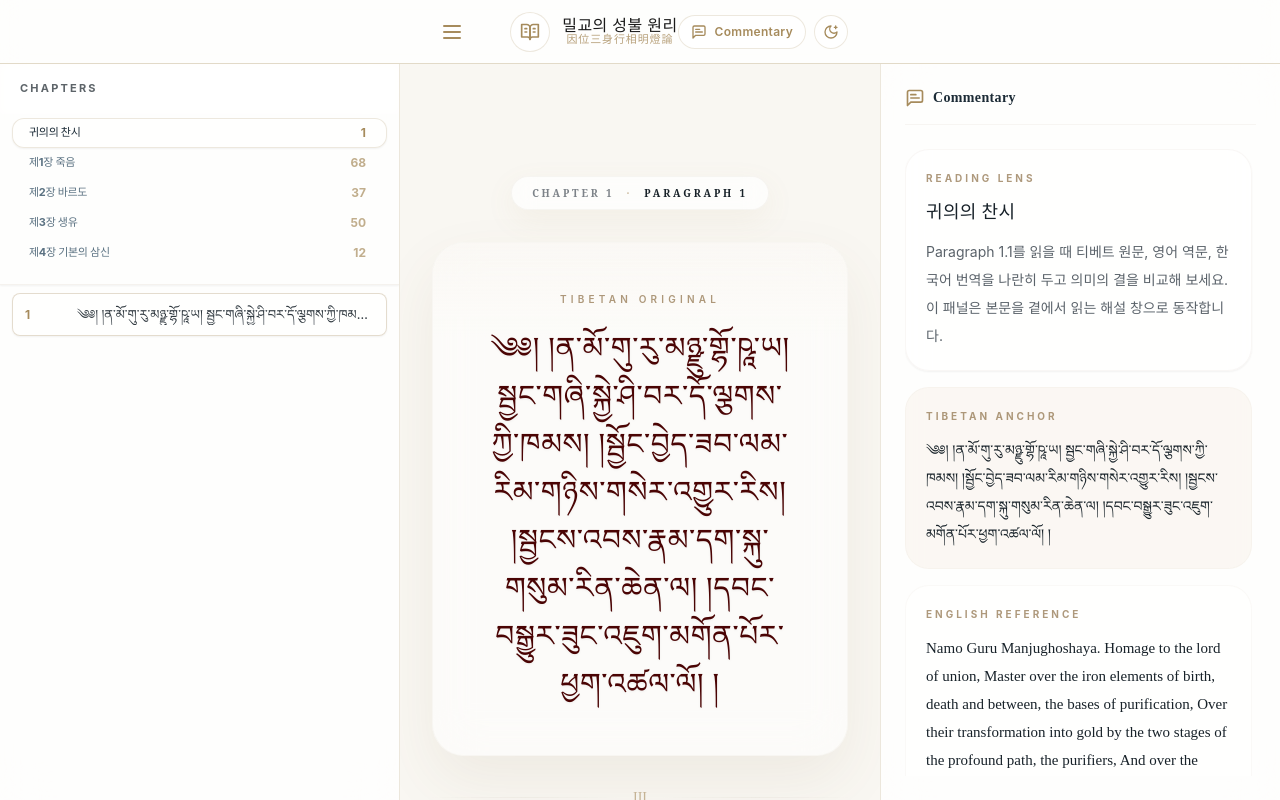
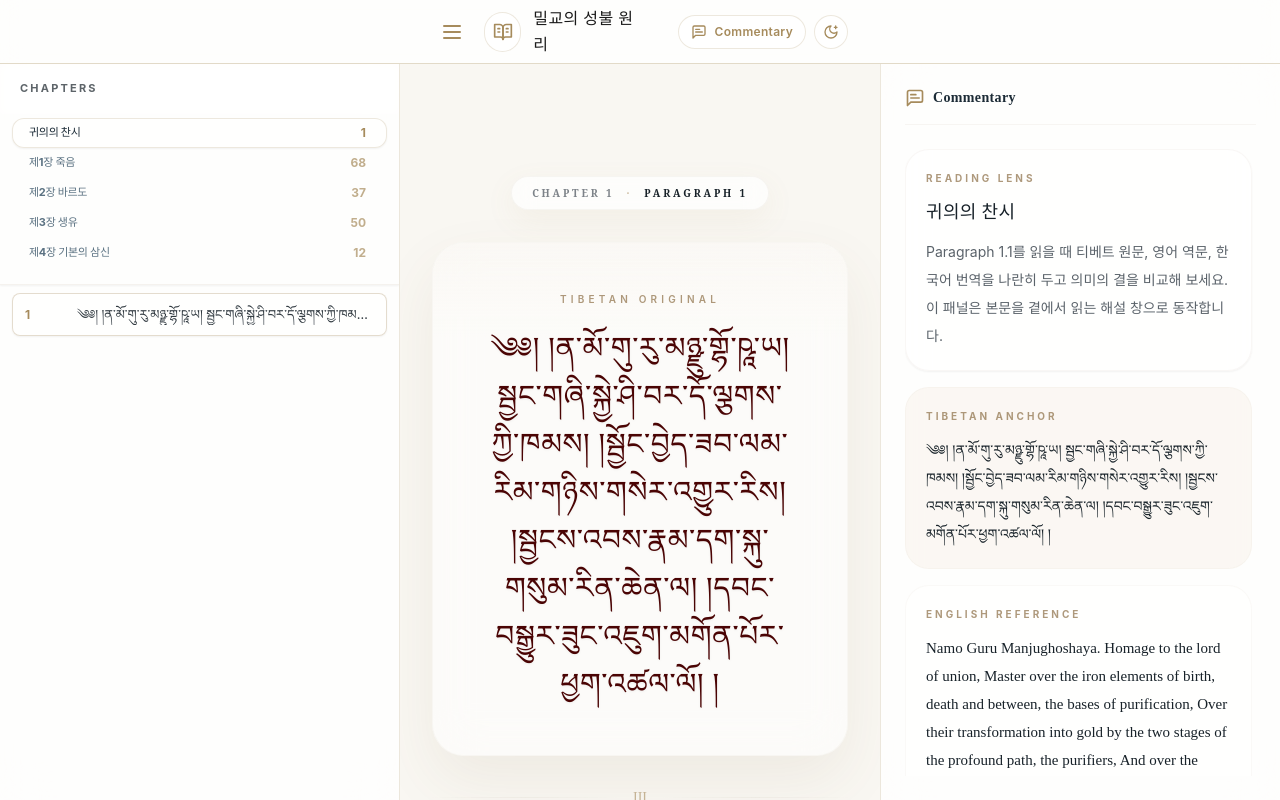
Before and after one commit to concario17-max/3sin, a React (Vite) app: page / in a window 1280 px wide. Built offline with nearby package versions, Linux system fonts and the light colour scheme; a web font is replaced by a local one.

Commit message:
Refine header title and commentary trigger

```diff
--- a/src/components/Header.jsx
+++ b/src/components/Header.jsx
@@ -5,10 +5,9 @@ import { useUI } from '../context/UIContext';
 function Header() {
   const ui = useUI() || {
     toggleSidebar: () => {},
-    toggleCommentary: () => {},
+    openRightPanel: () => {},
     toggleTheme: () => {},
     isDarkMode: false,
-    isRightPanelOpen: false,
     isSidebarOpen: true,
   };
   const ThemeIcon = ui.isDarkMode ? SunMedium : MoonStar;
@@ -16,7 +15,7 @@ function Header() {
   return (
     <header className="fixed left-0 top-0 z-[60] h-16 w-full border-b border-sand-tertiary bg-white/80 backdrop-blur-md">
       <div className="flex h-full w-full items-center px-4 sm:px-8 xl:ml-[400px] xl:mr-[400px] xl:w-auto xl:px-8">
-        <div className="flex flex-1 justify-start">
+        <div className="flex flex-1 items-center justify-start gap-3">
           <button
             onClick={ui.toggleSidebar}
             className="rounded-lg p-2 text-gold-primary transition-colors hover:bg-gold-surface"
@@ -24,31 +23,24 @@ function Header() {
           >
             <Menu className="h-6 w-6" />
           </button>
-        </div>
 
-        <div className="pointer-events-auto flex flex-none items-center justify-center gap-3">
           <span className="flex h-10 w-10 items-center justify-center rounded-full border border-gold-primary/20 bg-white/70 text-gold-primary dark:border-dark-border/60 dark:bg-dark-surface/60 dark:text-gold-light">
             <BookOpenText className="h-5 w-5" />
           </span>
-          <div className="flex flex-col items-center leading-none">
-            <span className="font-serif text-[13px] font-bold tracking-[0.03em] text-charcoal-main sm:text-[16px]">
-              밀교의 성불 원리
-            </span>
-            <span className="font-serif text-[10px] tracking-[0.08em] text-gold-primary/80 sm:text-[11px]">
-              因位三身行相明燈論
-            </span>
-          </div>
+          <span className="font-serif text-[13px] font-bold tracking-[0.03em] text-charcoal-main sm:text-[16px]">
+            밀교의 성불 원리
+          </span>
         </div>
 
         <div className="flex flex-1 items-center justify-end gap-2">
           <button
-            onClick={ui.toggleCommentary}
+            onClick={ui.openRightPanel}
             className="inline-flex items-center gap-2 rounded-full border border-gold-primary/20 bg-white/70 px-3 py-2 text-gold-primary transition-colors hover:bg-gold-surface dark:border-dark-border/60 dark:bg-dark-surface/60 dark:text-gold-light"
-            aria-label={ui.isRightPanelOpen ? 'Hide commentary' : 'Show commentary'}
+            aria-label="Open commentary panel"
           >
             <MessageSquareText className="h-4 w-4" />
             <span className="hidden text-xs font-semibold tracking-wide sm:inline">
-              {ui.isRightPanelOpen ? 'Hide Commentary' : 'Commentary'}
+              Commentary
             </span>
           </button>
 
```
